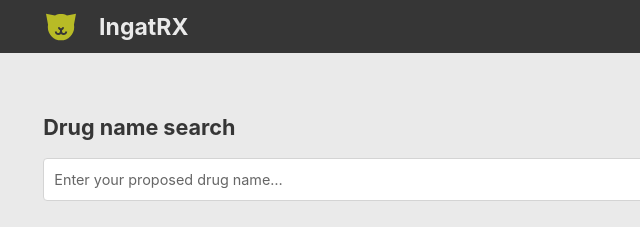
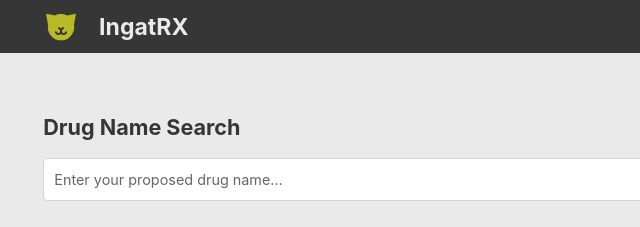
Before and after one commit to chua-e/ingat-pre, a website: page index.html in a window 1280 px wide. Shown: the top 227 px of the page, 0-640 px from the left. Drawn offline with Linux system fonts and the light colour scheme.

Commit message:
setup ts

```diff
--- a/index.html
+++ b/index.html
@@ -24,7 +24,7 @@
 
     <main>
         <section>
-            <h1>Drug name search</h1>
+            <h1>Drug Name Search</h1>
             <div class="searchrow">
                 <input type="text" id="q" placeholder="Enter your proposed drug name…" aria-label="Proposed drug name" autocomplete="off">
                 <button id="go">Search</button>
--- /dev/null
+++ b/src/scripts/ts/main.ts
@@ -0,0 +1,3 @@
+function all():void {
+
+}
```
Also changed, not shown: package.json (added, +26 -0 lines), tsconfig.json (added, +44 -0 lines), 1 other file.
